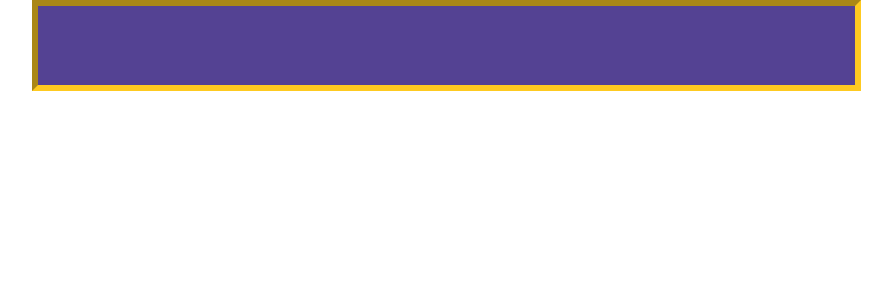
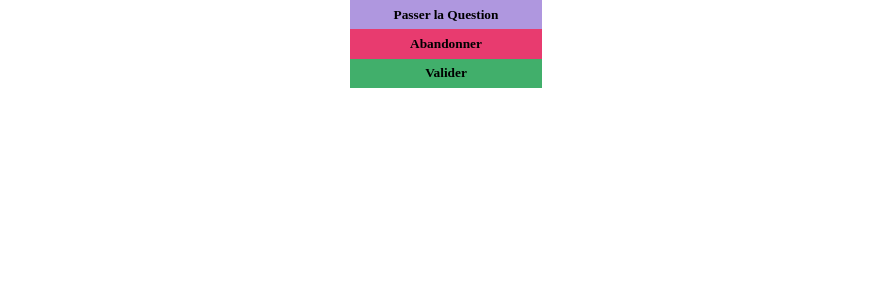
Before and after one commit to theoMich19/Be-APY, a React (Create React App) app in the folder apps/: page / in a window 1280 px wide. Shown: the top 300 px of the page, without its empty margins (194-1086 px from the left). Built offline with nearby package versions, Linux system fonts and the light colour scheme.

Commit message:
bouttons

```diff
--- a/apps/src/App.css
+++ b/apps/src/App.css
@@ -1,6 +1,9 @@
 :root{
   --yellow: #FECA21;
   --purple: #544293;
+  --purpleButtonPass: #AF97DF;
+  --pinkButtonAbandon: #E83B6F;
+  --greenButtonValider: #41AF6B;
 }
 
 .App {
--- /dev/null
+++ b/apps/src/components/ButtonAbandon/ButtonAbandon.css
@@ -0,0 +1,8 @@
+.buttonQuestionAbandonner{
+    background-color: var(--pinkButtonAbandon);
+    border: hidden;
+    padding: 0.5em;
+    font-weight: bold;
+    font-family: Mulish;
+    width: 15%;
+}
--- /dev/null
+++ b/apps/src/components/ButtonAbandon/ButtonAbandon.js
@@ -0,0 +1,13 @@
+import "./ButtonAbandon.css"
+
+const ButtonAbandon = () => {
+    return (
+       <div>
+           <button className="buttonQuestionAbandonner">Abandonner</button>
+       </div>
+    )
+
+   }
+
+
+   export default ButtonAbandon
--- /dev/null
+++ b/apps/src/components/ButtonPass/ButtonPass.css
@@ -0,0 +1,8 @@
+.buttonQuestionPass{
+    background-color: var(--purpleButtonPass);
+    width: 15%;
+    border: hidden;
+    padding: 0.5em;
+    font-weight: bold;
+    font-family: Mulish;
+}
--- /dev/null
+++ b/apps/src/components/ButtonPass/ButtonPass.js
@@ -0,0 +1,13 @@
+import "./ButtonPass.css"
+
+const ButtonPass = () => {
+    return (
+       <div>
+           <button className="buttonQuestionPass">Passer la Question</button>
+       </div>
+    )
+
+   }
+
+
+   export default ButtonPass
--- /dev/null
+++ b/apps/src/components/ButtonValider/ButtonValider.css
@@ -0,0 +1,8 @@
+.buttonQuestionValider{
+    background-color: var(--greenButtonValider);
+    border: hidden;
+    padding: 0.5em;
+    font-weight: bold;
+    font-family: Mulish;
+    width: 15%;
+}
--- /dev/null
+++ b/apps/src/components/ButtonValider/ButtonValider.js
@@ -0,0 +1,13 @@
+import "./ButtonValider.css"
+
+const ButtonValider = () => {
+    return (
+       <div>
+           <button className="buttonQuestionValider">Valider</button>
+       </div>
+    )
+
+   }
+
+
+   export default ButtonValider
--- a/apps/src/components/HomePage.js
+++ b/apps/src/components/HomePage.js
@@ -1,10 +1,15 @@
+import ButtonAbandon from "./ButtonAbandon/ButtonAbandon"
+import ButtonPass from "./ButtonPass/ButtonPass"
+import ButtonValider from "./ButtonValider/ButtonValider"
 import Card from "./CardQuestion/CardQuestion"
 import TextImputReponse from "./TextImputReponse/TextImputReponse"
 
 export const HomePage = () => {
     return (
        <div>
-           <TextImputReponse />
+           <ButtonPass />
+           <ButtonAbandon />
+           <ButtonValider />
        </div>
     )
 
--- a/apps/src/components/TextImputReponse/TextImputReponse.css
+++ b/apps/src/components/TextImputReponse/TextImputReponse.css
@@ -6,4 +6,7 @@
     padding-top: 2.5%;
     padding-bottom: 2.5%;
     background-color: var(--purple);
+    border-style: solid;
+    color: white;
+    font-size: x-large;
 }
```
